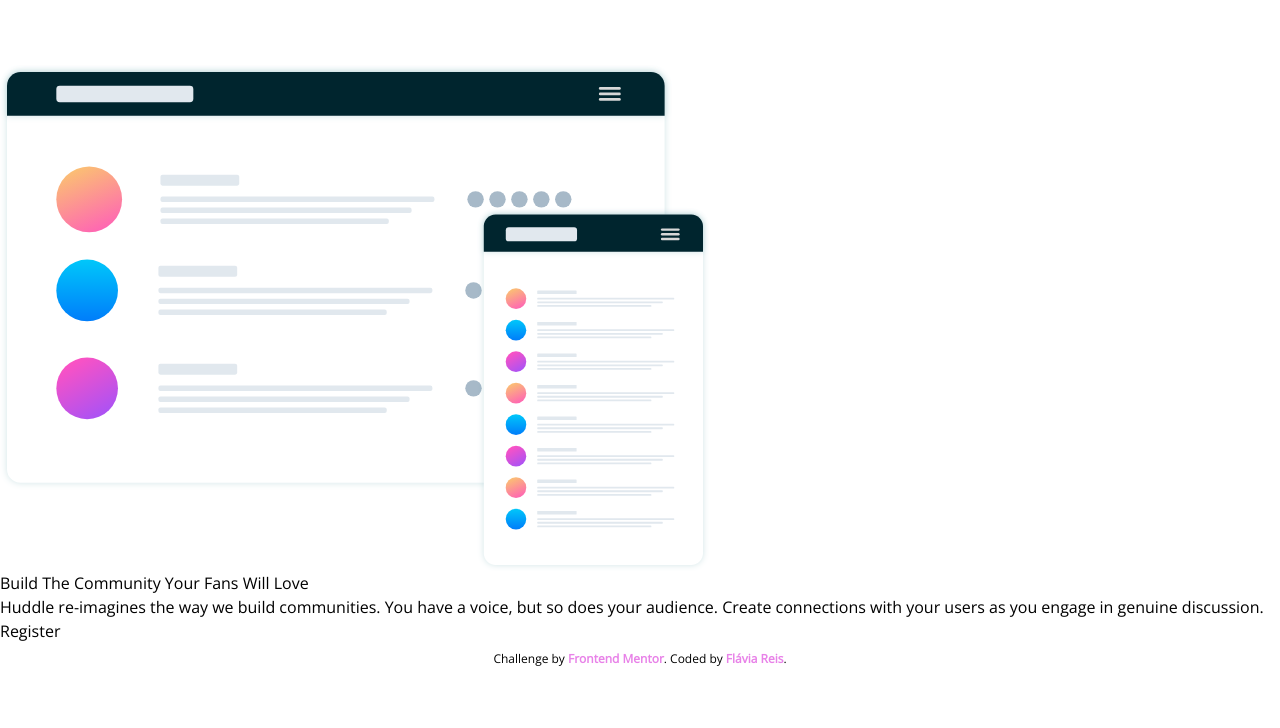
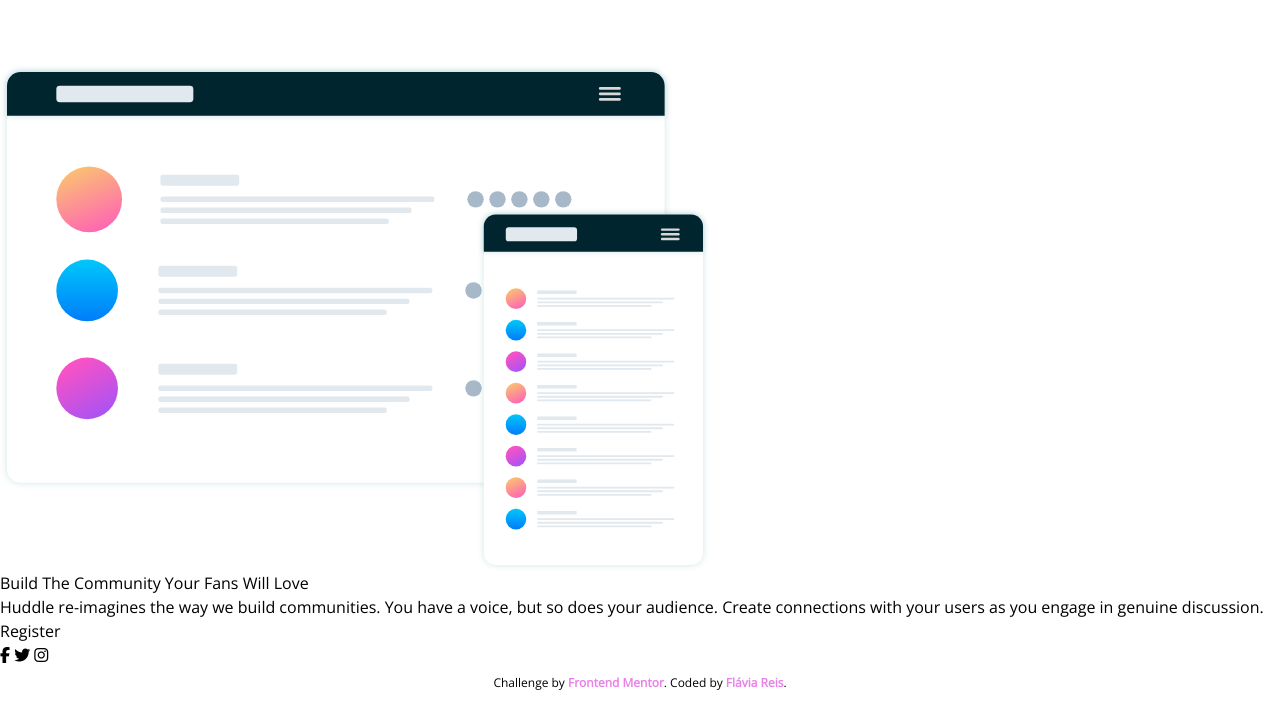
Before and after one commit to flaviare1s/huddle-landing-page, a website: page src/index.html in a window 1280 px wide. Drawn offline with nearby package versions, Linux system fonts and the light colour scheme.

Commit message:
Insert icons

```diff
--- a/src/index.html
+++ b/src/index.html
@@ -3,6 +3,8 @@
 <head>
   <meta charset="UTF-8">
   <meta name="viewport" content="width=device-width, initial-scale=1.0">
+
+  <link rel="stylesheet" href="./output.css">
 
   <link rel="icon" type="image/png" sizes="32x32" href="./images/favicon-32x32.png">
 
@@ -10,7 +12,7 @@
   <link rel="preconnect" href="https://fonts.gstatic.com" crossorigin>
   <link href="https://fonts.googleapis.com/css2?family=Open+Sans&family=Poppins:wght@400;600&display=swap" rel="stylesheet">
 
-  <link rel="stylesheet" href="./output.css">
+  <script src="https://kit.fontawesome.com/c78e85199e.js" crossorigin="anonymous"></script>
 
   <title>Frontend Mentor | Huddle landing page with single introductory section</title>
 </head>
@@ -32,7 +34,9 @@
   </main>
 
   <footer>
-
+    <i class="fa-brands fa-facebook-f"></i>
+    <i class="fa-brands fa-twitter"></i>
+    <i class="fa-brands fa-instagram"></i>
   </footer>
 
     <p class="text-xs text-center mt-2">
```
